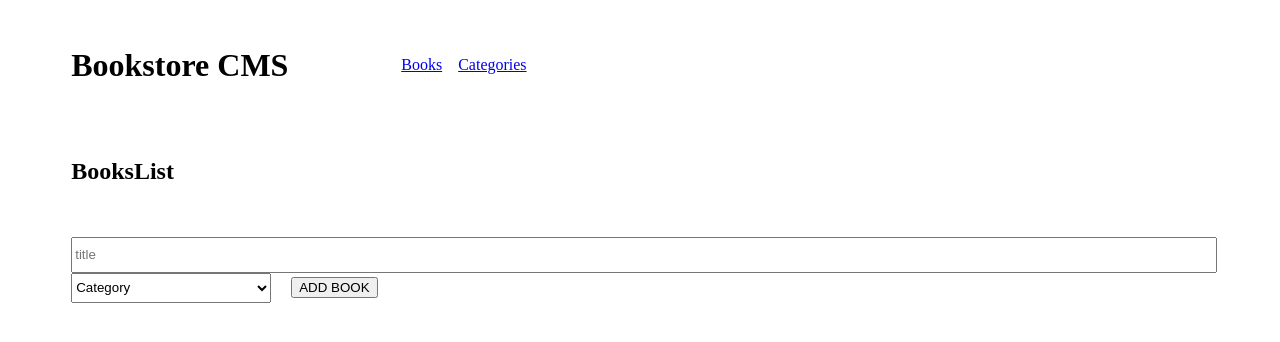
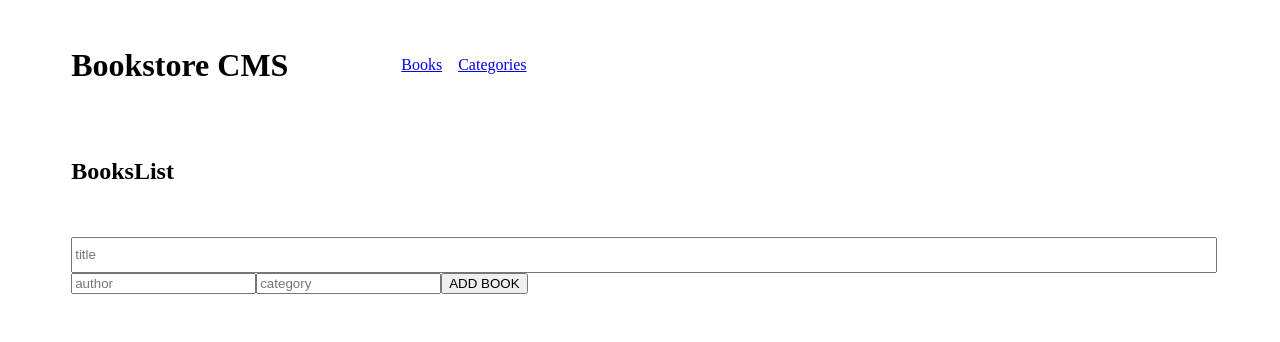
Before and after one commit to MarcoOquendoC/bookstore, a React (Create React App) app: page / in a window 1280 px wide. Shown: the top 342 px of the page. Built offline with nearby package versions, Linux system fonts and the light colour scheme.

Commit message:
Set hooks and methods onChange and submit

```diff
--- a/src/components/InputBook.js
+++ b/src/components/InputBook.js
@@ -1,13 +1,49 @@
-import React from 'react';
+/* eslint-disable no-multiple-empty-lines */
+import React, { useState } from 'react';
+import { useDispatch } from 'react-redux';
+import { v4 as uuidv4 } from 'uuid';
+import { addBook } from '../redux/books/books';
 
-const InputBook = () => (
-  <form action="" className="form-add-book">
-    <input type="text" name="bookTitle" id="book-title" placeholder="title" required />
-    <select name="category" id="category">
-      <option value="" disabled selected>Category</option>
-    </select>
-    <input type="submit" value="ADD BOOK" />
-  </form>
-);
+const InputBook = () => {
+  const [title, setTitle] = useState('');
+  const [author, setAuthor] = useState('');
+  const [category, setCategory] = useState('');
+  const dispatch = useDispatch();
+
+  const onTitleChange = (e) => {
+    setTitle(e.target.value);
+  };
+
+  const onAuthorChange = (e) => {
+    setAuthor(e.target.value);
+  };
+
+  const onCategoryChange = (e) => {
+    setCategory(e.target.value);
+  };
+
+  const submitBook = (e) => {
+    e.preventDefault();
+    const newBook = {
+      id: uuidv4(),
+      title,
+      author,
+      category,
+    };
+    e.target.reset();
+
+    dispatch(addBook(newBook));
+  };
+
+  return (
+    <form onSubmit={submitBook} className="form-add-book">
+      <input onChange={onTitleChange} type="text" name="bookTitle" id="book-title" placeholder="title" required value={title} />
+      <input onChange={onAuthorChange} type="text" name="bookAuthor" id="book-author" placeholder="author" required value={author} />
+      <input onChange={onCategoryChange} type="text" name="category" id="book-category" placeholder="category" required value={category} />
+
+      <input type="submit" value="ADD BOOK" />
+    </form>
+  );
+};
 
 export default InputBook;
```
